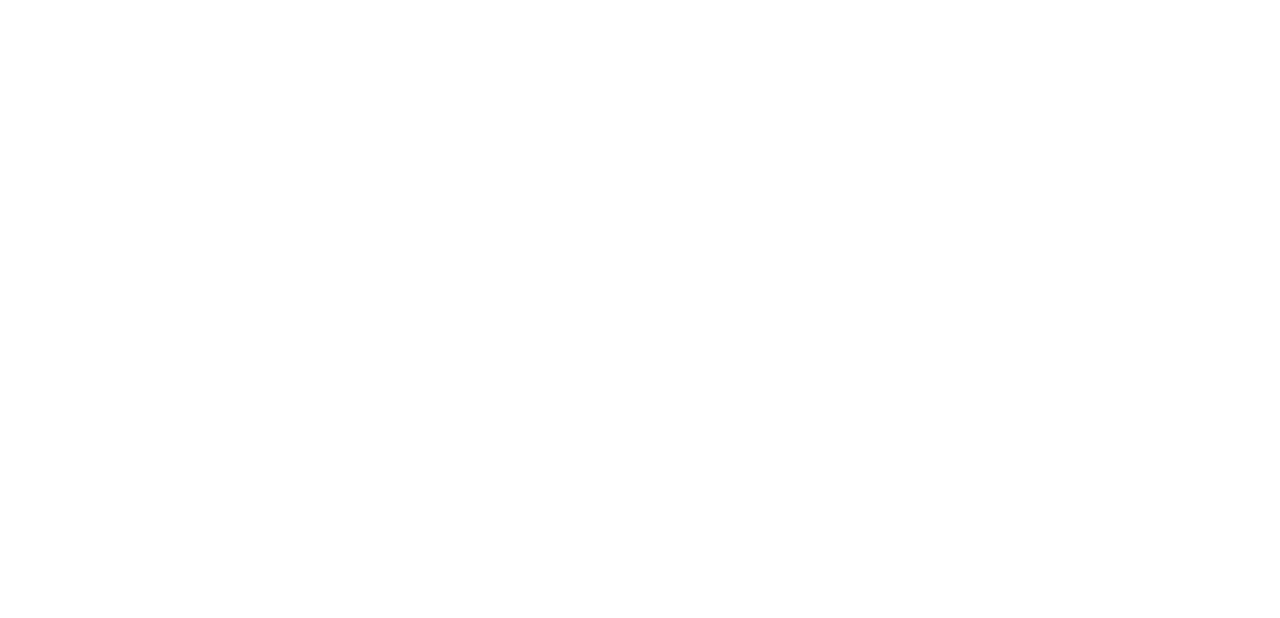
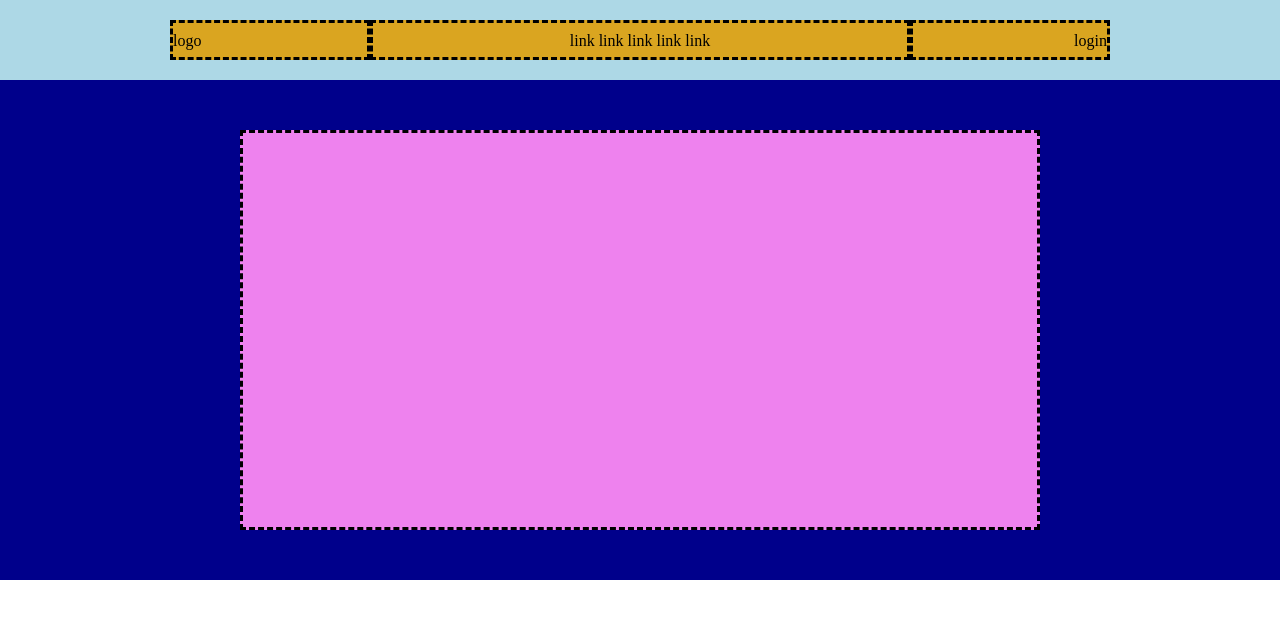
Before and after one commit to FilippoBersan/htmlcss-struttura-discord, a plain HTML site: page index.html in a window 1280 px wide. Drawn offline with Linux system fonts and the light colour scheme.

Commit message:
feat: header

```diff
--- a/index.html
+++ b/index.html
@@ -4,7 +4,23 @@
     <meta charset="UTF-8" />
     <meta name="viewport" content="width=device-width, initial-scale=1.0" />
     <title>Struttura Discord</title>
-    <!-- <link rel="stylesheet" href="style.css"> -->
+    <link rel="stylesheet" href="style.css" />
   </head>
-  <body></body>
+  <body class="debug">
+    <!-- barra ricerca -->
+    <header>
+      <div class="containernav">
+        <div class="navlogo">logo</div>
+        <div class="navlink"><p>link link link link link</p></div>
+        <div class="navlogin">login</div>
+      </div>
+      <!-- barra ricerca -->
+
+      <!-- video -->
+      <div class="containervideo">
+        <div class="video"></div>
+      </div>
+    </header>
+    <!-- video -->
+  </body>
 </html>
--- a/style.css
+++ b/style.css
@@ -1,45 +1,103 @@
 /*
 RESET
 *****************
+*/
 
-
-
-
+* {
+  padding: 0;
+  margin: 0;
+  box-sizing: border-box;
+}
 
 /*
 DEBUG
 *****************
+*/
 
+.containernav {
+  background-color: #add8e6;
+}
 
+.navlogo,
+.navlink,
+.navlogin {
+  background-color: #daa520;
+  width: 200px;
+  height: 40px;
+}
 
+.containervideo {
+  background-color: #00008b;
+}
 
-
-
-
-
-
+.video {
+  background-color: #ee82ee;
+}
 /*
 COMMON
 *****************
-
-
-
-
+*/
 
 /*
 HEADER
 *****************
+*/
 
+.containernav {
+  display: flex;
+  justify-content: center;
+  align-items: center;
+  min-height: 80px;
+  line-height: 35px;
+}
 
+.navlogo {
+  display: flex;
+  border-style: dashed;
+}
 
+.navlink {
+  display: flex;
+  border-style: dashed;
+  flex-grow: 0.5;
+}
 
+.navlink,
+p {
+  display: flex;
+  justify-content: center;
+}
+
+.navlogin {
+  display: flex;
+  border-style: dashed;
+  flex-direction: row-reverse;
+}
+
+.containervideo {
+  display: flex;
+  justify-content: center;
+  align-items: flex-end;
+  align-items: center;
+  min-height: 500px;
+}
+
+.video {
+  display: flex;
+  align-content: center;
+  margin: 0 auto;
+  min-height: 400px;
+  min-width: 800px;
+  border-style: dashed;
+}
 
 /*
 MAIN
 *****************
-
-
+*/
 
 /*
 FOOTER
 *****************
+
+*/
```
